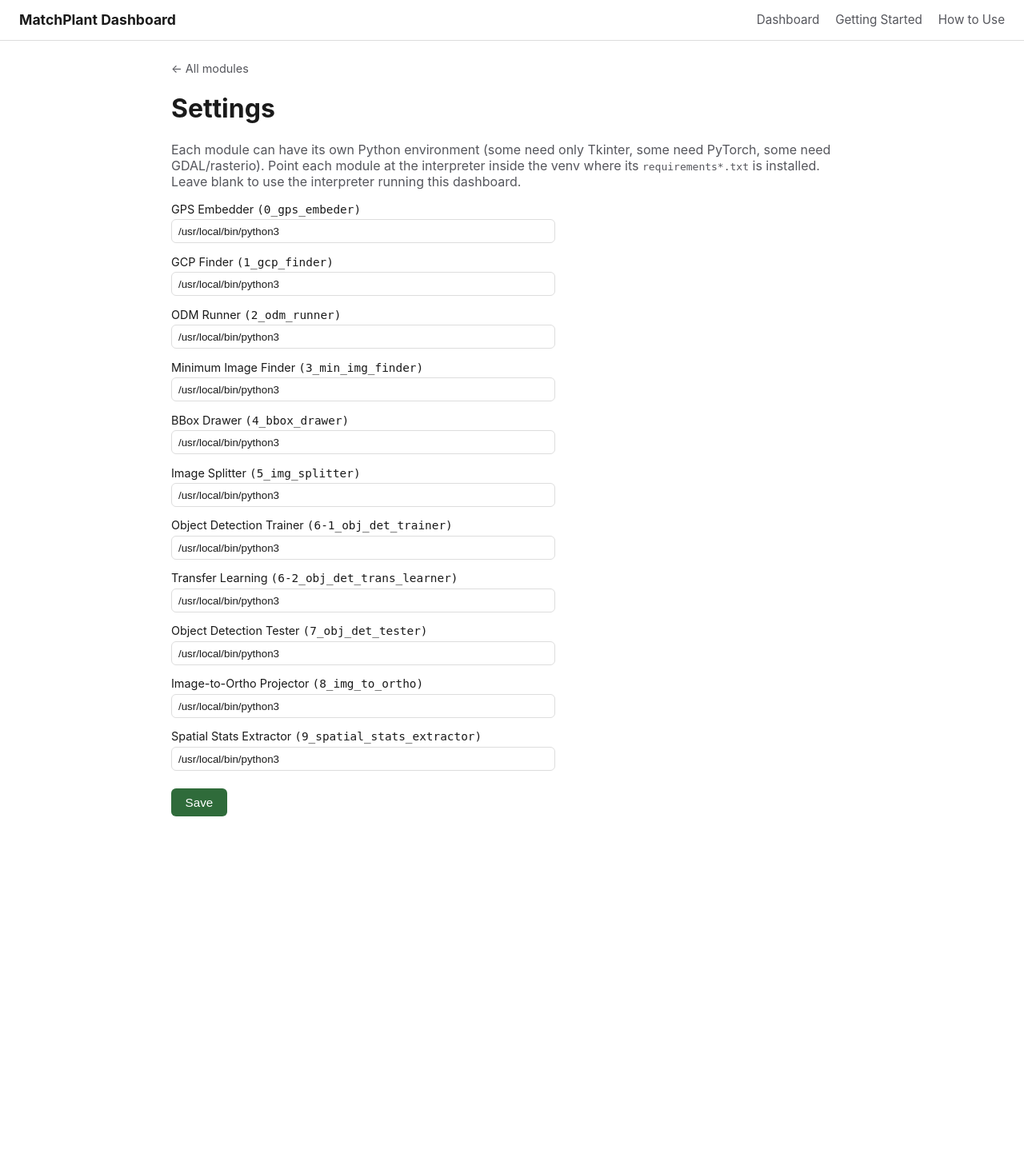
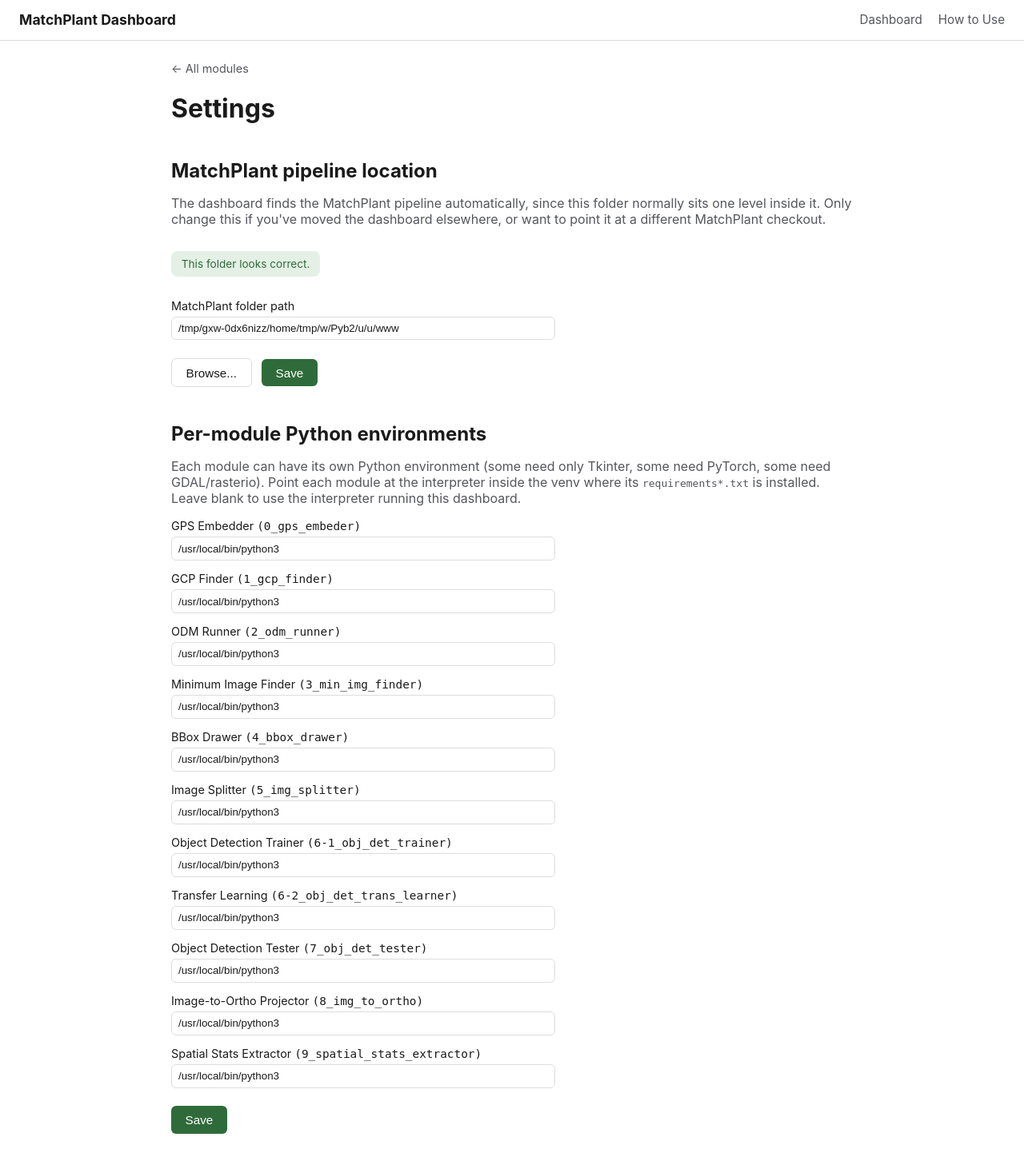
Before and after one commit to JacobWashburn-USDA/MatchPlant, a Flask app: page /settings in a window 1280 px wide. Shown: the whole page at 80% size. Before the commit the page ends 1021 px from the top, so only its background shows below. Run offline with Flask 3, Linux system fonts and the light colour scheme.

Commit message:
Remove the Getting Started page
Now that dashboard/ ships inside the MatchPlant repo, the pipeline is
found automatically with zero setup, so the download/locate/start
walkthrough it used to provide no longer applies to the normal case.

Split its remaining useful parts elsewhere instead of deleting them:
- The MatchPlant folder locate/Browse form moves to Settings, still
  needed for the rare case someone relocates the dashboard folder.
- The hardware requirements note moves into How to Use.

Updates nav, the repo-not-located banner's link, and the homepage's
info note accordingly.

```diff
--- a/dashboard/app.py
+++ b/dashboard/app.py
@@ -263,37 +263,35 @@ def guide():
     return render_template("guide.html")
 
 
-@app.route("/getting-started", methods=["GET", "POST"])
-def getting_started():
-    error = None
+@app.route("/settings", methods=["GET", "POST"])
+def settings_page():
+    repo_error = None
     if request.method == "POST":
-        path = request.form.get("repo_path", "").strip()
-        if not path:
-            error = "Enter a folder path."
-        elif not settings.is_valid_repo_root(path):
-            error = f"That doesn't look like the MatchPlant folder: {path}"
+        if "repo_path" in request.form:
+            path = request.form.get("repo_path", "").strip()
+            if not path:
+                repo_error = "Enter a folder path."
+            elif not settings.is_valid_repo_root(path):
+                repo_error = f"That doesn't look like the MatchPlant folder: {path}"
+            else:
+                settings.set_repo_root(path)
+                return redirect(url_for("settings_page"))
         else:
-            settings.set_repo_root(path)
-            return redirect(url_for("getting_started"))
+            for module in MODULES:
+                key = f"python_{module['id']}"
+                if key in request.form and request.form[key].strip():
+                    settings.set_python(module["id"], request.form[key].strip())
+            return redirect(url_for("settings_page"))
 
     repo_root = settings.get_repo_root()
     return render_template(
-        "getting_started.html",
+        "settings.html",
+        modules=MODULES,
+        get_python=settings.get_python,
         current_path=str(repo_root),
         is_valid=settings.is_valid_repo_root(repo_root),
-        error=error,
+        repo_error=repo_error,
     )
-
-
-@app.route("/settings", methods=["GET", "POST"])
-def settings_page():
-    if request.method == "POST":
-        for module in MODULES:
-            key = f"python_{module['id']}"
-            if key in request.form and request.form[key].strip():
-                settings.set_python(module["id"], request.form[key].strip())
-        return redirect(url_for("settings_page"))
-    return render_template("settings.html", modules=MODULES, get_python=settings.get_python)
 
 
 if __name__ == "__main__":
--- a/dashboard/templates/base.html
+++ b/dashboard/templates/base.html
@@ -11,7 +11,6 @@
     <a class="brand" href="{{ url_for('index') }}">MatchPlant Dashboard</a>
     <nav class="topbar-nav">
       <a class="nav-link" href="{{ url_for('index') }}">Dashboard</a>
-      <a class="nav-link" href="{{ url_for('getting_started') }}">Getting Started</a>
       <a class="nav-link" href="{{ url_for('guide') }}">How to Use</a>
     </nav>
   </header>
@@ -19,13 +18,13 @@
     {% if os_warning %}
       <div class="banner warning">{{ os_warning }}</div>
     {% endif %}
-    {% if needs_repo_setup and request.endpoint != 'getting_started' %}
+    {% if needs_repo_setup and request.endpoint != 'settings_page' %}
       <div class="setup-banner">
         <div>
           <h2>Locate your MatchPlant folder</h2>
           <p>The dashboard doesn't know where you downloaded MatchPlant yet, so this page may not work correctly until you point it there.</p>
         </div>
-        <a class="btn" href="{{ url_for('getting_started') }}">Locate MatchPlant folder</a>
+        <a class="btn" href="{{ url_for('settings_page') }}">Locate MatchPlant folder</a>
       </div>
     {% endif %}
     {% block content %}{% endblock %}
--- a/dashboard/templates/index.html
+++ b/dashboard/templates/index.html
@@ -21,9 +21,7 @@
   </div>
 
   <p class="info-note">
-    Before using the pipeline, visit <a href="{{ url_for('getting_started') }}">Getting Started</a> to set up
-    and download the MatchPlant pipeline. To fully understand the dashboard, visit
-    <a href="{{ url_for('guide') }}">How to Use</a>.
+    New here? Visit <a href="{{ url_for('guide') }}">How to Use</a> for a quick walkthrough.
   </p>
 
   <div class="dashboard-layout">
--- a/dashboard/templates/settings.html
+++ b/dashboard/templates/settings.html
@@ -3,6 +3,32 @@
 {% block content %}
   <a class="back-link" href="{{ url_for('index') }}">&larr; All modules</a>
   <h1>Settings</h1>
+
+  <h2>MatchPlant pipeline location</h2>
+  <p class="lede">
+    The dashboard finds the MatchPlant pipeline automatically, since this folder normally sits
+    one level inside it. Only change this if you've moved the dashboard elsewhere, or want to
+    point it at a different MatchPlant checkout.
+  </p>
+
+  {% if repo_error %}
+    <p class="dep-status dep-missing">{{ repo_error }}</p>
+  {% elif is_valid %}
+    <p class="dep-status dep-ready">This folder looks correct.</p>
+  {% else %}
+    <p class="dep-status dep-missing">This doesn't look like a MatchPlant folder yet. Update it below.</p>
+  {% endif %}
+
+  <form method="post">
+    <label class="field">
+      MatchPlant folder path
+      <input type="text" name="repo_path" id="repo-path-input" value="{{ current_path }}">
+    </label>
+    <button type="button" id="browse-btn" class="btn secondary">Browse...</button>
+    <button type="submit" class="btn">Save</button>
+  </form>
+
+  <h2>Per-module Python environments</h2>
   <p class="lede">Each module can have its own Python environment (some need only Tkinter, some need PyTorch, some need GDAL/rasterio). Point each module at the interpreter inside the venv where its <code>requirements*.txt</code> is installed. Leave blank to use the interpreter running this dashboard.</p>
 
   <form method="post">
```
Also changed, not shown: dashboard/templates/getting_started.html (deleted, +0 -85 lines), dashboard/templates/guide.html (+13 -4 lines).
